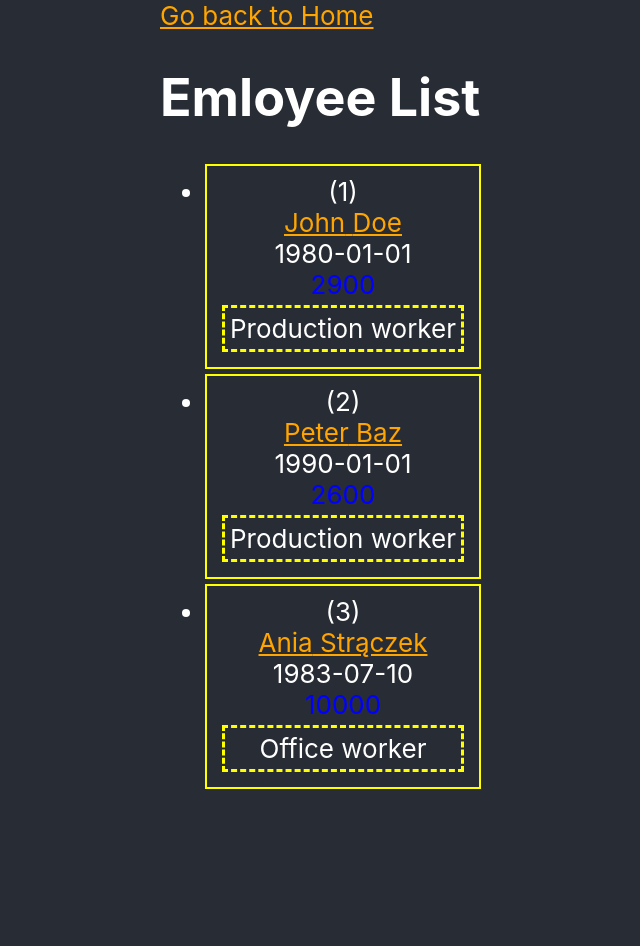
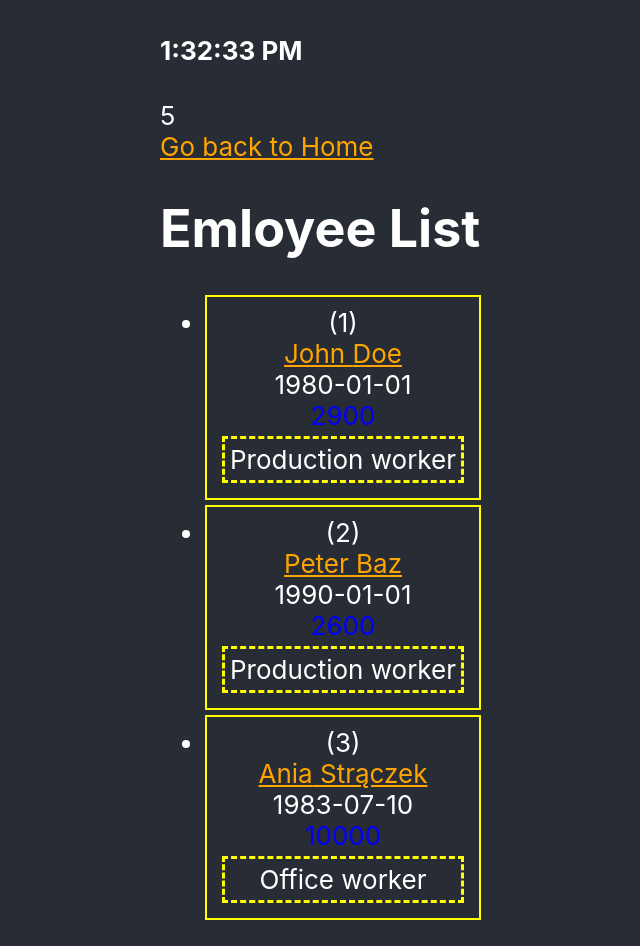
Before and after one commit to raczyk/ZDFRONpol-react-tests, a React (Create React App) app: page /employees-list in a window 1280 px wide. Shown: the whole page, without its empty margins (317-957 px from the left). Before the commit the page ends 815 px from the top, so only its background shows below. Built offline with nearby package versions, Linux system fonts and the light colour scheme.

Commit message:
basic clock

```diff
--- /dev/null
+++ b/src/Clock.tsx
@@ -0,0 +1,25 @@
+import { useEffect, useState } from "react";
+
+const Clock = () => {
+    const [dateString, setDateString] = useState<string>();
+    const [count, setCount] = useState(0);
+
+    useEffect(() => {
+      setInterval(() => {
+        const newDateString = new Date().toLocaleTimeString();
+        setDateString(newDateString);
+        setCount((count) => count + 1);
+        console.log('my interval', count);
+      }, 1000);
+      // eslint-disable-next-line react-hooks/exhaustive-deps
+    }, []);
+
+    return (
+      <div>
+        <h4>{dateString}</h4>
+        {count}
+      </div>
+    );
+  };
+
+  export default Clock;
--- a/src/EmployeesList.tsx
+++ b/src/EmployeesList.tsx
@@ -3,6 +3,7 @@ import EmployeesListItem from './EmployeeListItem';
 import OrangeLink from './OrangeLink';
 import fakeFetch from './fakeFetch';
 import { EmployeeRawData } from './employeesDataMock';
+import Clock from './Clock';
 
 const EmployeesList = () => {
     // const employeesData: EmployeeRawData[] = [];
@@ -27,6 +28,7 @@ const EmployeesList = () => {
 
   return (
     <div>
+        <Clock />
         <OrangeLink to="/">Go back to Home</OrangeLink>
         <h1>Emloyee List</h1>
         <pre>{loader}</pre>
```
